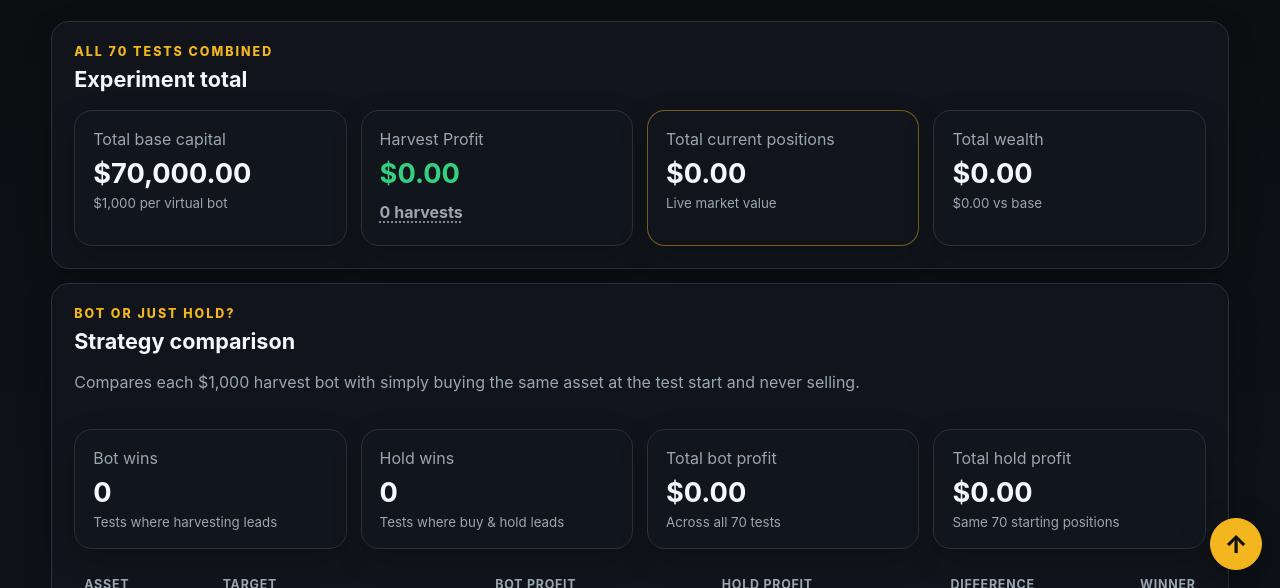
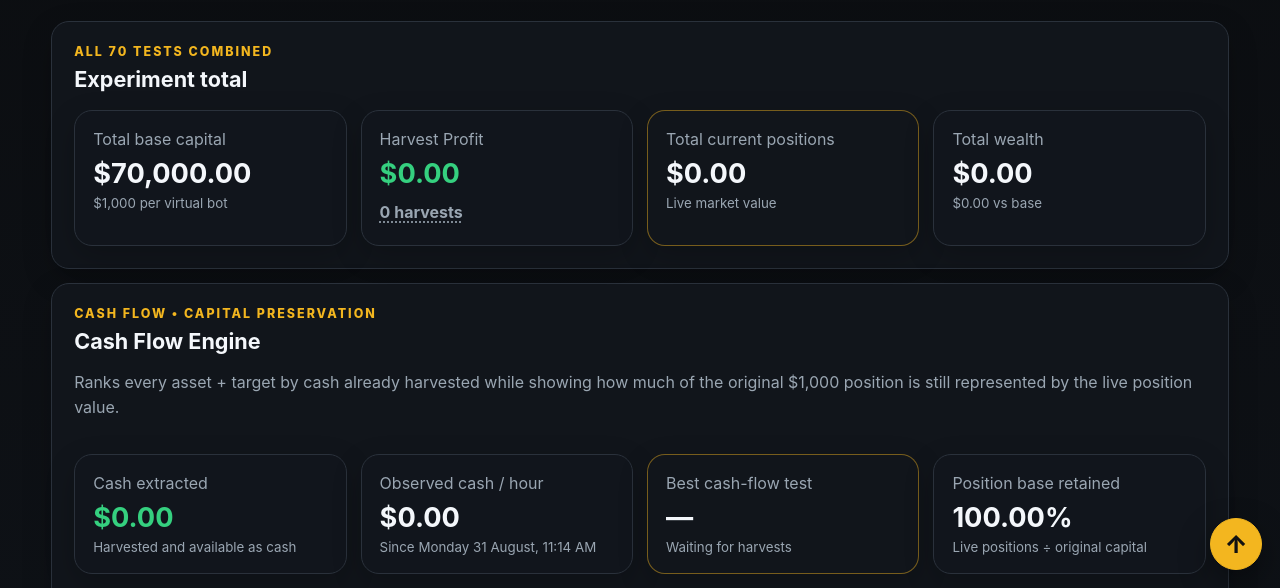
Before and after one commit to vincentmaster90/trump-crumb-harvester, a website: page index.html in a window 1280 px wide. Shown: the part 212-800 px from the top of the page. Drawn offline with Linux system fonts and the light colour scheme; no server answers.

Commit message:
Add cash flow analysis section

```diff
--- a/index.html
+++ b/index.html
@@ -2,6 +2,7 @@
 <html lang="en"><head><meta charset="utf-8"/><meta name="viewport" content="width=device-width,initial-scale=1"/><title>70 Bot Harvest Lab</title><link rel="stylesheet" href="styles.css"/></head><body><main id="top" class="shell">
 <header class="hero"><div><p class="eyebrow">KRAKEN PAPER TEST • 24/7</p><p class="muted" style="font-size:.78rem;margin:0 0 8px;">Started: Monday 31 August, 11:14 AM (UK time)</p><h1>70 Bot Harvest Lab</h1><p class="sub">10 assets × 7 harvest targets • $1,000 virtual capital per test.</p></div><div class="status-wrap"><span id="liveDot" class="dot"></span><span id="liveStatus">Connecting to Kraken…</span></div></header>
 <section class="panel"><div class="panel-head"><div><p class="eyebrow">All 70 tests combined</p><h2>Experiment total</h2></div></div><div class="grid stats"><article class="card"><span>Total base capital</span><strong id="totalCapital">$70,000.00</strong><small>$1,000 per virtual bot</small></article><article id="totalProfitCard" class="card profit clickable-profit" role="button" tabindex="0" aria-haspopup="dialog"><span>Harvest Profit</span><strong id="totalBanked">$0.00</strong><button id="totalHarvests" class="harvest-link" type="button" aria-haspopup="dialog">0 harvests</button></article><article class="card accent"><span>Total current positions</span><strong id="totalPositions">$0.00</strong><small>Live market value</small></article><article class="card"><span>Total wealth</span><strong id="totalWealth">$0.00</strong><small id="totalPnL">$0.00 vs base</small></article></div></section>
+<section class="panel log-panel"><div class="panel-head"><div><p class="eyebrow">CASH FLOW • CAPITAL PRESERVATION</p><h2>Cash Flow Engine</h2><p class="muted">Ranks every asset + target by cash already harvested while showing how much of the original $1,000 position is still represented by the live position value.</p></div></div><div class="grid stats compare-stats"><article class="card profit"><span>Cash extracted</span><strong id="cashExtracted">$0.00</strong><small>Harvested and available as cash</small></article><article class="card"><span>Observed cash / hour</span><strong id="cashPerHour">$0.00</strong><small>Since Monday 31 August, 11:14 AM</small></article><article class="card accent"><span>Best cash-flow test</span><strong id="bestCashFlow">—</strong><small id="bestCashFlowDetail">Waiting for harvests</small></article><article class="card"><span>Position base retained</span><strong id="capitalRetained">100.00%</strong><small>Live positions ÷ original capital</small></article></div><div class="table-wrap"><table><thead><tr><th>Rank</th><th>Asset</th><th>Target</th><th>Cash extracted</th><th>Cash / hour</th><th>Harvests</th><th>Position value</th><th>Base retained</th></tr></thead><tbody id="cashFlowBody"></tbody></table></div></section>
 <section class="panel log-panel"><div class="panel-head"><div><p class="eyebrow">BOT OR JUST HOLD?</p><h2>Strategy comparison</h2><p class="muted">Compares each $1,000 harvest bot with simply buying the same asset at the test start and never selling.</p></div></div><div class="grid stats compare-stats"><article class="card"><span>Bot wins</span><strong id="botWins">0</strong><small>Tests where harvesting leads</small></article><article class="card"><span>Hold wins</span><strong id="holdWins">0</strong><small>Tests where buy & hold leads</small></article><article class="card"><span>Total bot profit</span><strong id="allBotProfit">$0.00</strong><small>Across all 70 tests</small></article><article class="card"><span>Total hold profit</span><strong id="allHoldProfit">$0.00</strong><small>Same 70 starting positions</small></article></div><div class="table-wrap strategy-table-wrap"><table><thead><tr><th>Asset</th><th>Target</th><th>Bot profit</th><th>Hold profit</th><th>Difference</th><th>Winner</th></tr></thead><tbody id="strategyBody"></tbody></table></div></section>
 <section class="panel log-panel"><div class="panel-head"><div><p class="eyebrow">WHO IS HARVESTING MOST?</p><h2>Harvest leaderboard — all 70 tests</h2></div></div><div class="table-wrap"><table><thead><tr><th>Rank</th><th>Asset</th><th>Target</th><th>Harvests</th><th>Banked profit</th></tr></thead><tbody id="rankBody"></tbody></table></div></section>
 <section class="panel log-panel"><div class="panel-head"><div><p class="eyebrow">Best target right now</p><h2>Current winners by asset</h2></div></div><div class="table-wrap"><table><thead><tr><th>Asset</th><th>Best target</th><th>Harvests</th><th>Banked profit</th><th>Net result</th></tr></thead><tbody id="winnerBody"></tbody></table></div></section>
```
